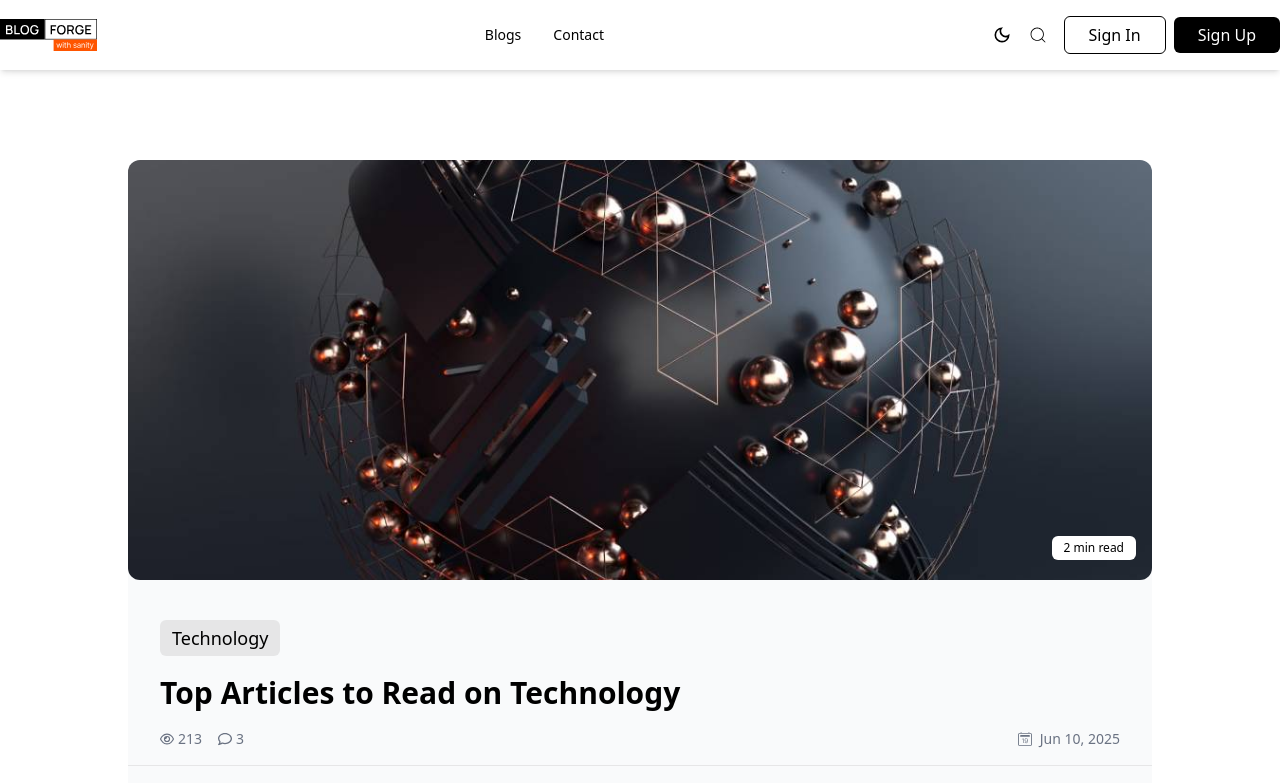
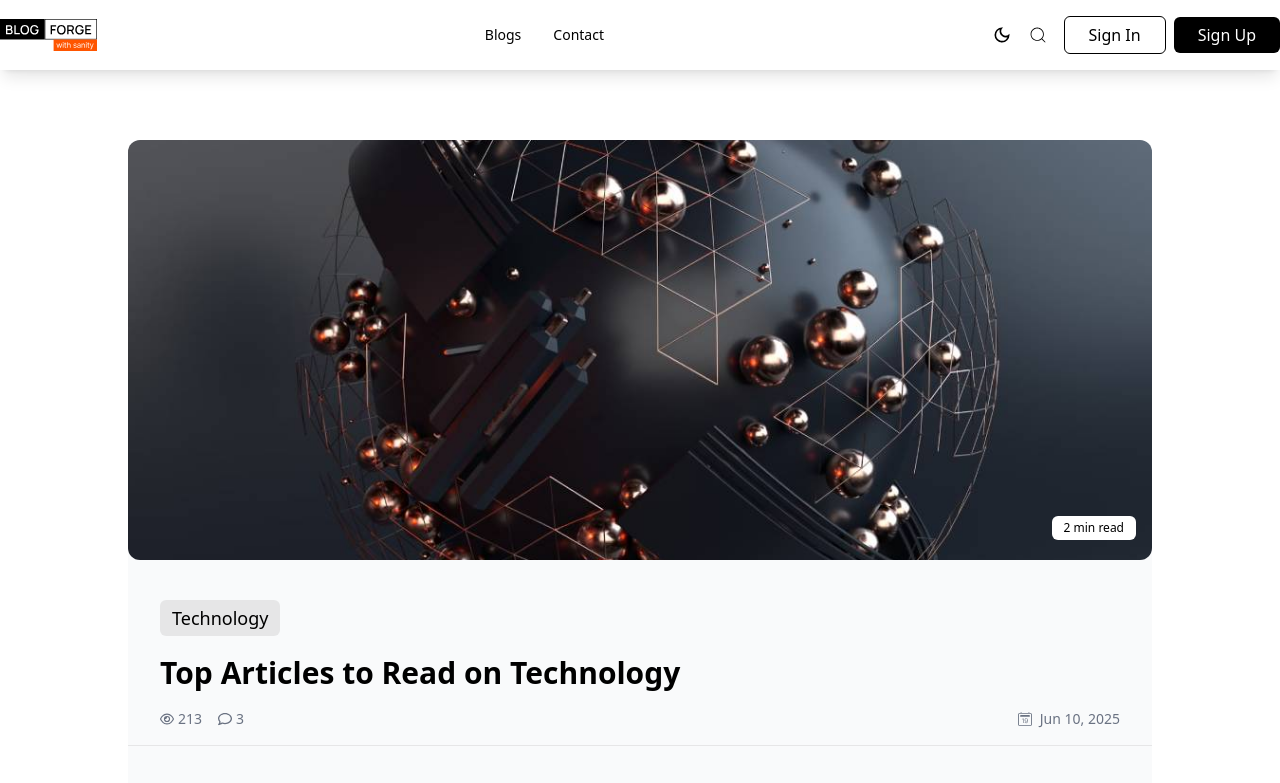
Before and after one commit to Ahmed-Hossam1/blog-app-, a Next.js app: page /blog/1 in a window 1280 px wide. Shown: the top 783 px of the page. Built offline with nearby package versions, Linux system fonts and the light colour scheme.

Commit message:
change layout

```diff
--- a/src/app/(public)/blog/[id]/page.tsx
+++ b/src/app/(public)/blog/[id]/page.tsx
@@ -12,7 +12,7 @@ const page = async ({ params }: { params: Promise<{ id: string }> }) => {
   const data: IBlog = await res.json();
 
   return (
-    <SectionWrapper className="pt-40">
+    <SectionWrapper>
       <div className="container mx-auto max-w-5xl ">
         <div id="card_details" className=" bg-gray-50 pb-5 rounded-xl ">
           {/* Card Head */}
--- a/src/app/(public)/layout.tsx
+++ b/src/app/(public)/layout.tsx
@@ -6,7 +6,9 @@ const PublicLayout = ({ children }: { children: ReactNode }) => {
   return (
     <>
       <Navbar />
+      <main className="main pt-20">
       {children}
+      </main>
       <Footer />
     </>
   );
--- a/src/app/page.tsx
+++ b/src/app/page.tsx
@@ -10,12 +10,14 @@ export default async function Home() {
   return (
     <>
       <Navbar />
+      <main className="main pt-20">
         <SectionWrapper>
           <FeaturedArticles numberOfArticles={5} />
           <ExploreCategories />
           <MeetOurAuthors />
           <NewsletterSubscribe />
         </SectionWrapper>
+      </main>
       <Footer />
     </>
   );
--- a/src/components/layout/Navbar.tsx
+++ b/src/components/layout/Navbar.tsx
@@ -52,7 +52,7 @@ const Navbar = () => {
   ));
 
   return (
-    <nav className="fixed w-full z-50 bg-white shadow-md">
+    <nav className="fixed w-full z-50 bg-white shadow-lg">
       <div className="container mx-auto flex items-center justify-between py-4">
         {/* Logo */}
         <Link href="/" className="flex items-center">
```
Lines whose indentation alone changed are shown as unchanged.
